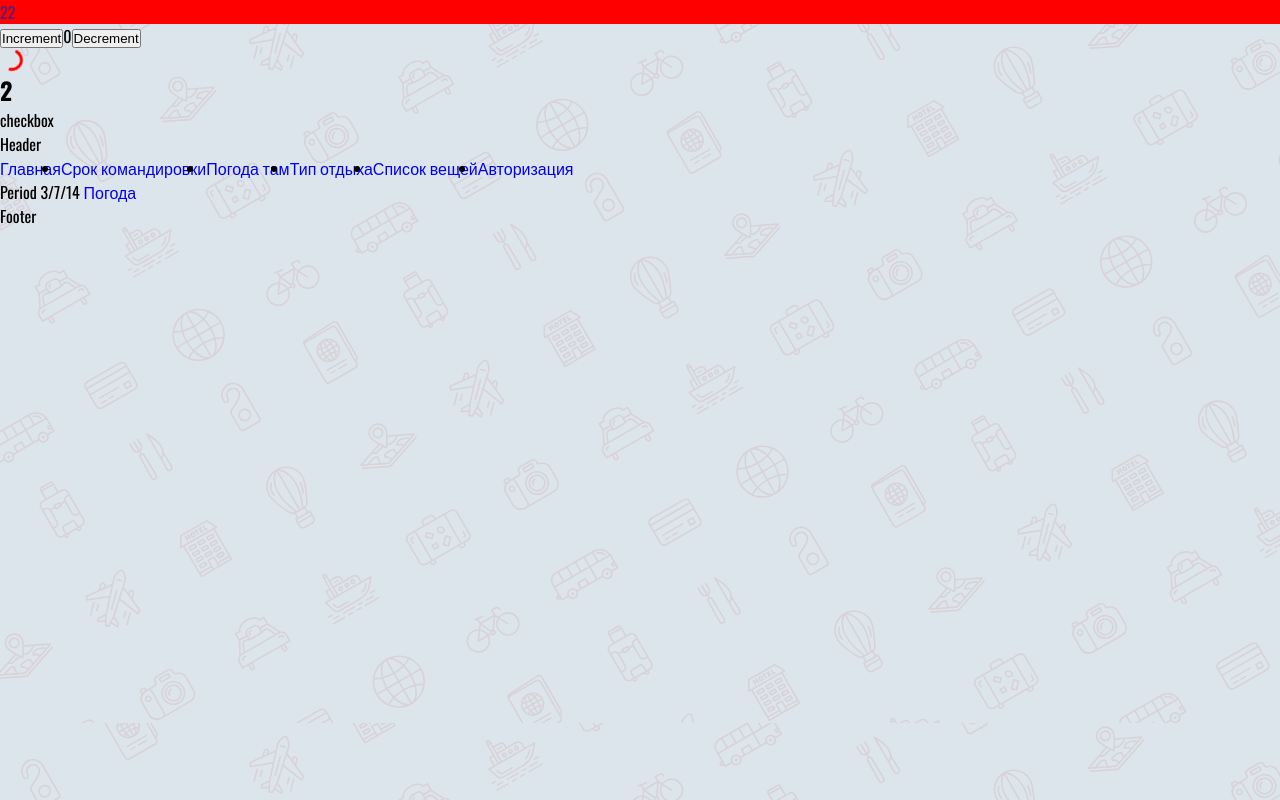
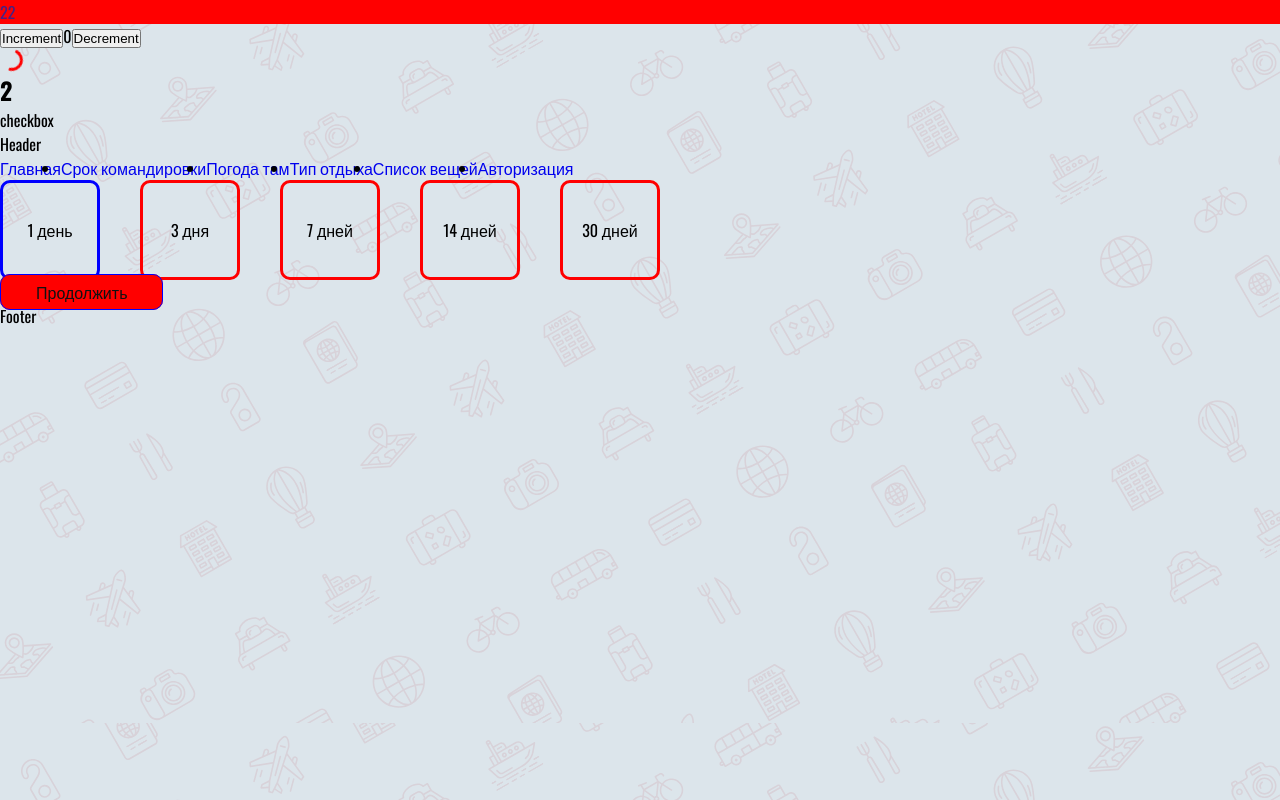
Before and after one commit to cossack-don/check-list-things, a React (Create React App) app: page /period in a window 1280 px wide. Built offline with nearby package versions, Linux system fonts and the light colour scheme.

Commit message:
feat: added base structure step periods

```diff
--- a/src/UI/CardRadioButton.tsx
+++ b/src/UI/CardRadioButton.tsx
@@ -22,7 +22,7 @@ const ContainerCardRadioButton = styled.label<{ activeButton: boolean }>`
 
 interface Props {
   defaultValue: string;
-  isActive: string;
+  isActive: any;
   onChange: any;
   children: any;
 }
--- /dev/null
+++ b/src/hooks/index.ts
@@ -0,0 +1,3 @@
+import usePickActiveCardRadio from '../../src/hooks/usePickActiveCardRadio';
+
+export { usePickActiveCardRadio };
--- /dev/null
+++ b/src/hooks/usePickActiveCardRadio.ts
@@ -0,0 +1,12 @@
+import * as React from 'react';
+
+const usePickActiveCardRadio = (defaultValue: string) => {
+  const [value, setValue] = React.useState(defaultValue);
+
+  const onChangeRadio = (e) => {
+    setValue(e.target.value);
+  };
+  return [value, onChangeRadio];
+};
+
+export default usePickActiveCardRadio;
--- /dev/null
+++ b/src/modules/period/components/ListDays.tsx
@@ -0,0 +1,58 @@
+import * as React from 'react';
+import { usePickActiveCardRadio } from '../../../hooks';
+import { CardRadioButton, WrapperCardsRadioButtons } from '../../../../src/UI';
+
+interface IDataCards {
+  id: number;
+  value: string;
+  text: string;
+}
+
+const dataCards: IDataCards[] = [
+  {
+    id: 1,
+    value: '1 day',
+    text: '1 день',
+  },
+  {
+    id: 2,
+    value: '3 day',
+    text: '3 дня',
+  },
+
+  {
+    id: 3,
+    value: '7 days',
+    text: '7 дней',
+  },
+
+  {
+    id: 4,
+    value: '14 days',
+    text: '14 дней',
+  },
+
+  {
+    id: 5,
+    value: '30 days',
+    text: '30 дней',
+  },
+];
+
+export default function ListDays() {
+  const [value, onChangeRadio] = usePickActiveCardRadio('1 day');
+
+  const cards = dataCards.map((item) => {
+    return (
+      <CardRadioButton
+        onChange={onChangeRadio}
+        defaultValue={item.value}
+        isActive={value}
+      >
+        {item.text}
+      </CardRadioButton>
+    );
+  });
+
+  return <WrapperCardsRadioButtons>{cards}</WrapperCardsRadioButtons>;
+}
--- a/src/pages/Gender.tsx
+++ b/src/pages/Gender.tsx
@@ -1,41 +1,36 @@
 import * as React from 'react';
-import { Link } from 'react-router-dom';
 import {
-  Column,
-  TypographyTitle,
-  Spinner,
   CardRadioButton,
   WrapperCardsRadioButtons,
   Button,
 } from '../../src/UI';
+import { usePickActiveCardRadio } from '../hooks';
+
 export default function Gender() {
-  const [value, setValue] = React.useState('red');
-  const onRadioChange = (e) => {
-    setValue(e.target.value);
-  };
+  const [value, onChangeRadio] = usePickActiveCardRadio('red');
 
   return (
     <div>
-      <Button toUrl="/period" typeLink>
-        Продолжить
-      </Button>
       Gender 1. шаг М-Ж 2. Сколько дней
       <WrapperCardsRadioButtons>
         <CardRadioButton
-          onChange={onRadioChange}
+          onChange={onChangeRadio}
           defaultValue="red"
           isActive={value}
         >
           Man
         </CardRadioButton>
         <CardRadioButton
-          onChange={onRadioChange}
+          onChange={onChangeRadio}
           defaultValue="blue"
           isActive={value}
         >
           Woman
         </CardRadioButton>
       </WrapperCardsRadioButtons>
+      <Button toUrl="/period" typeLink>
+        Продолжить
+      </Button>
     </div>
   );
 }
--- a/src/pages/Period.tsx
+++ b/src/pages/Period.tsx
@@ -1,9 +1,15 @@
 import * as React from 'react';
-import { Link } from 'react-router-dom';
+import { Button } from '../../src/UI';
+import ListDays from '../../src/modules/period/components/ListDays';
+
 export default function Period() {
   return (
     <div>
-      Period 3/7/14 <Link to="/season">Погода</Link>
+      <ListDays />
+
+      <Button toUrl="/season" typeLink>
+        Продолжить
+      </Button>
     </div>
   );
 }
```
